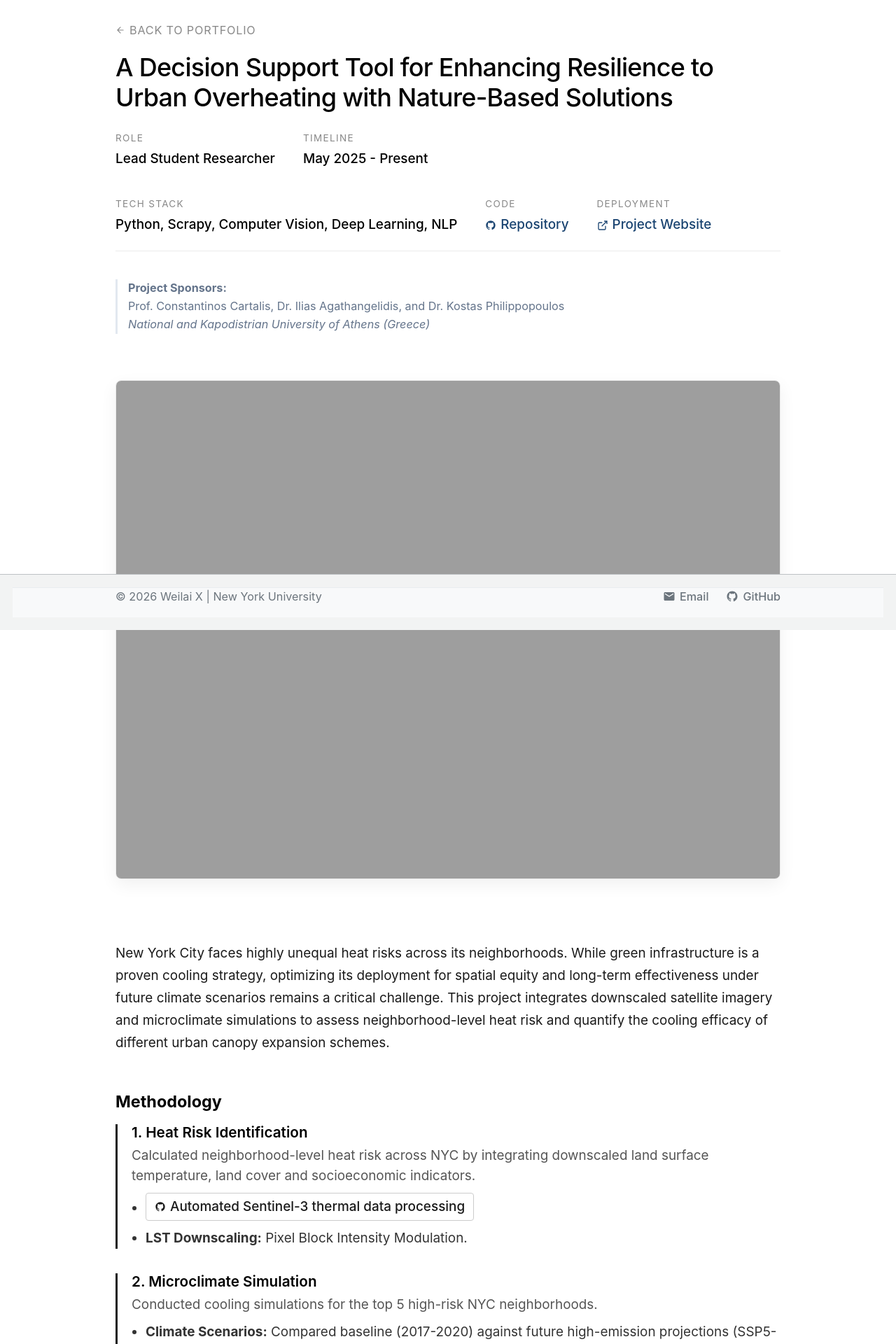
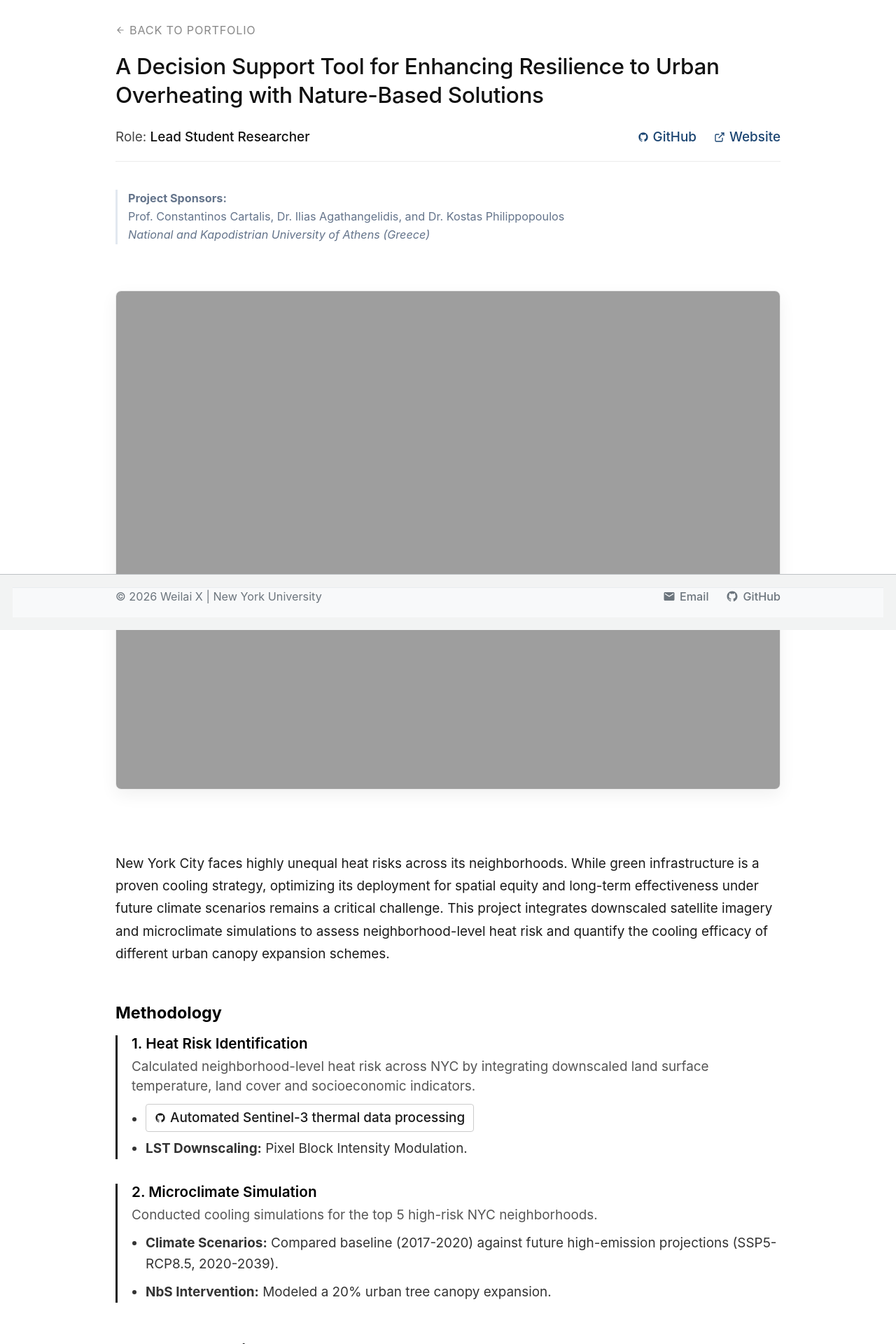
Before and after one commit to Seab0t/Seab0t.github.io, a Jekyll site: the page built from _portfolio/portfolio-NbS.md, in a window 1280 px wide. Shown: the top 1920 px of the page at 70% size. Built offline with Jekyll 4.4.1, drawn with Linux system fonts in a browser that asks for light colours; a script bundle is joined from its source files by our own code; library files that are not in the unit come from our copies.

Commit message:
Update portfolio-item.html

```diff
--- a/_layouts/portfolio-item.html
+++ b/_layouts/portfolio-item.html
@@ -20,31 +20,55 @@ layout: default
     text-decoration: none !important; margin-bottom: 20px; transition: all 0.2s ease;
   }
   .back-to-gallery:hover { color: #000; transform: translateX(-4px); }
+
   .sticky-project-header h1 {
-    font-size: 2rem; font-weight: 500; line-height: 1.2; letter-spacing: -0.02em;
-    margin: 0 0 25px 0; color: #000;
+      font-size: 1.75rem;
+      font-weight: 500;
+      line-height: 1.3;
+      letter-spacing: -0.01em;
+      margin: 0 0 25px 0;
+      color: #111111;
+    }
+  /* 左右布局容器 */
+  .typography-meta-info {
+    display: flex;
+    justify-content: space-between;
+    align-items: flex-end; /* 与底部对齐，防止高度错落 */
+    width: 100%;
   }
-  .typography-meta-info { display: flex; flex-wrap: wrap; gap: 40px; align-items: flex-start; }
-  .meta-block { display: flex; flex-direction: column; }
 
-  .meta-title {
-    font-size: 0.75rem; text-transform: uppercase; letter-spacing: 0.1em;
-    color: #888; margin-bottom: 6px;
+  /* 左侧：Role 块，去掉了以前笨重的灰色 Title */
+  .meta-left-role {
+    font-size: 1.05rem;
+    font-weight: 400; /* 极致轻盈的正文质感 */
+    color: #444444;
   }
-  .meta-detail { font-size: 1.05rem; font-weight: 500; color: #000; }
+  .meta-left-role strong {
+    font-weight: 500; /* 稍微给 Role 的名字一点点存在感即可 */
+    color: #111111;
+  }
 
-  /* 顶部精致 GitHub 链接样式 */
-  .meta-github-link {
+  /* 右侧：超链接容器 */
+  .meta-right-links {
+    display: flex;
+    gap: 25px; /* 链接之间的安全空隙 */
+  }
+
+  /* 统一蓝黑色极简链接样式 */
+  .academic-action-link {
     display: inline-flex;
     align-items: center;
     gap: 6px;
     font-size: 1.05rem;
     font-weight: 500;
-    color: #1a4471 !important; /* 统一使用你标志性的蓝黑色 */
+    color: #1a4471 !important; /* 经典蓝黑 */
     text-decoration: none !important;
     transition: opacity 0.2s;
   }
-  .meta-github-link:hover { opacity: 0.7; text-decoration: underline !important; }
+  .academic-action-link:hover {
+    opacity: 0.7;
+    text-decoration: underline !important;
+  }
 
   .portfolio-content-body { margin-top: 40px; font-size: 1.05rem; line-height: 1.7; }
   .portfolio-content-body h3 {
@@ -164,50 +188,27 @@ layout: default
     <h1>{{ page.title }}</h1>
 
     <div class="typography-meta-info">
-      {% if page.project_role %}
-      <div class="meta-block">
-        <span class="meta-title">Role</span>
-        <span class="meta-detail">{{ page.project_role }}</span>
+      <div class="meta-left-role">
+        {% if page.project_role %}
+          Role: <strong>{{ page.project_role }}</strong>
+        {% endif %}
       </div>
-      {% endif %}
 
-      {% if page.project_time %}
-      <div class="meta-block">
-        <span class="meta-title">Timeline</span>
-        <span class="meta-detail">{{ page.project_time }}</span>
+      <div class="meta-right-links">
+        {% if page.github_link %}
+          <a href="{{ page.github_link }}" target="_blank" class="academic-action-link">
+            <svg style="width:16px; height:16px; fill:currentColor; vertical-align: text-top;" viewBox="0 0 24 24"><path d="M12 2C6.477 2 2 6.477 2 12c0 4.42 2.865 8.166 6.839 9.489.5.092.682-.217.682-.482 0-.237-.008-.866-.013-1.7-2.782.603-3.369-1.34-3.369-1.34-.454-1.156-1.11-1.462-1.11-1.462-.908-.62.069-.608.069-.608 1.003.07 1.531 1.03 1.531 1.03.892 1.529 2.341 1.087 2.91.831.092-.646.35-1.086.636-1.336-2.22-.253-4.555-1.11-4.555-4.943 0-1.091.39-1.984 1.03-2.682-.103-.253-.447-1.27.098-2.646 0 0 .84-.269 2.75 1.025A9.578 9.578 0 0112 6.836c.85.004 1.705.114 2.504.336 1.909-1.294 2.747-1.025 2.747-1.025.546 1.376.202 2.394.1 2.646.64.699 1.026 1.591 1.026 2.682 0 3.841-2.337 4.687-4.565 4.935.359.309.678.919.678 1.852 0 1.336-.012 2.415-.012 2.743 0 .267.18.578.688.48C19.138 20.161 22 16.416 22 12c0-5.523-4.477-10-10-10z"/></svg>
+            GitHub
+          </a>
+        {% endif %}
+
+        {% if page.project_link %}
+          <a href="{{ page.project_link }}" target="_blank" class="academic-action-link">
+            <svg style="width:16px; height:16px; fill:none; stroke:currentColor; stroke-width:2; vertical-align: text-top;" viewBox="0 0 24 24"><path d="M18 13v6a2 2 0 0 1-2 2H5a2 2 0 0 1-2-2V8a2 2 0 0 1 2-2h6M15 3h6v6M10 14L21 3"/></svg>
+            Website
+          </a>
+        {% endif %}
       </div>
-      {% endif %}
-
-      {% if page.project_tech %}
-      <div class="meta-block">
-        <span class="meta-title">Tech Stack</span>
-        <span class="meta-detail">{{ page.project_tech }}</span>
-      </div>
-      {% endif %}
-
-      <!-- 🚀 优雅转移：GitHub 图标被精简并封装为一个高档的顶层 Meta Block -->
-      {% if page.github_link %}
-      <div class="meta-block">
-        <span class="meta-title">Code</span>
-        <span class="meta-detail">
-          <a href="{{ page.github_link }}" target="_blank" class="meta-github-link">
-            <svg style="width:16px; height:16px; fill:currentColor; vertical-align: text-bottom;" viewBox="0 0 24 24"><path d="M12 2C6.477 2 2 6.477 2 12c0 4.42 2.865 8.166 6.839 9.489.5.092.682-.217.682-.482 0-.237-.008-.866-.013-1.7-2.782.603-3.369-1.34-3.369-1.34-.454-1.156-1.11-1.462-1.11-1.462-.908-.62.069-.608.069-.608 1.003.07 1.531 1.03 1.531 1.03.892 1.529 2.341 1.087 2.91.831.092-.646.35-1.086.636-1.336-2.22-.253-4.555-1.11-4.555-4.943 0-1.091.39-1.984 1.03-2.682-.103-.253-.447-1.27.098-2.646 0 0 .84-.269 2.75 1.025A9.578 9.578 0 0112 6.836c.85.004 1.705.114 2.504.336 1.909-1.294 2.747-1.025 2.747-1.025.546 1.376.202 2.394.1 2.646.64.699 1.026 1.591 1.026 2.682 0 3.841-2.337 4.687-4.565 4.935.359.309.678.919.678 1.852 0 1.336-.012 2.415-.012 2.743 0 .267.18.578.688.48C19.138 20.161 22 16.416 22 12c0-5.523-4.477-10-10-10z"/></svg>
-            Repository
-          </a>
-         </span>
-      </div>
-      {% endif %}
-      {% if page.project_link %}
-      <div class="meta-block">
-        <span class="meta-title">Deployment</span>
-        <span class="meta-detail">
-          <a href="{{ page.project_link }}" target="_blank" class="meta-github-link">
-            <svg style="width:16px; height:16px; fill:none; stroke:currentColor; stroke-width:2; vertical-align: text-bottom;" viewBox="0 0 24 24"><path d="M18 13v6a2 2 0 0 1-2 2H5a2 2 0 0 1-2-2V8a2 2 0 0 1 2-2h6M15 3h6v6M10 14L21 3"/></svg>
-            Project Website
-          </a>
-        </span>
-      </div>
-      {% endif %}
     </div>
   </header>
 
```
